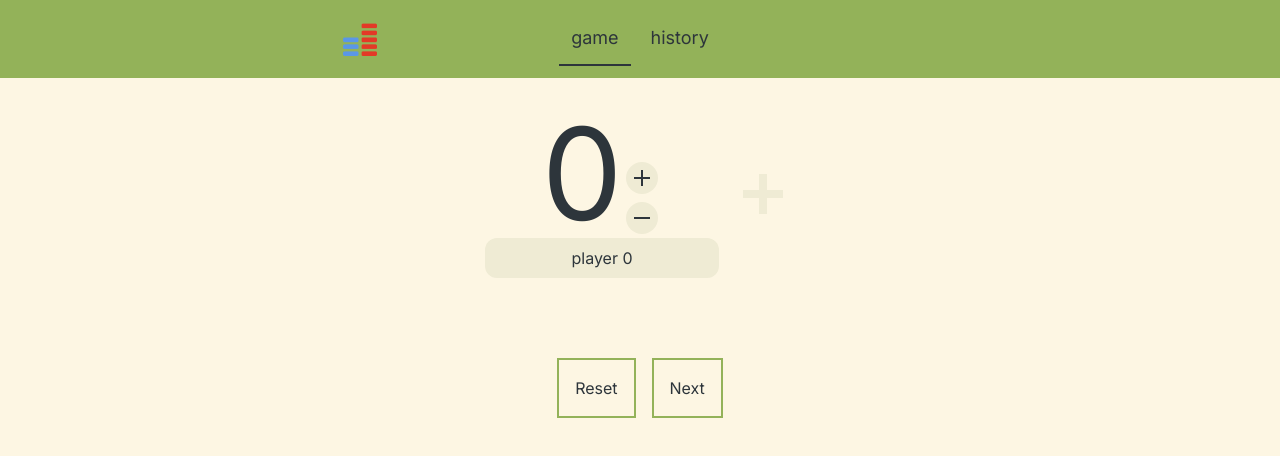
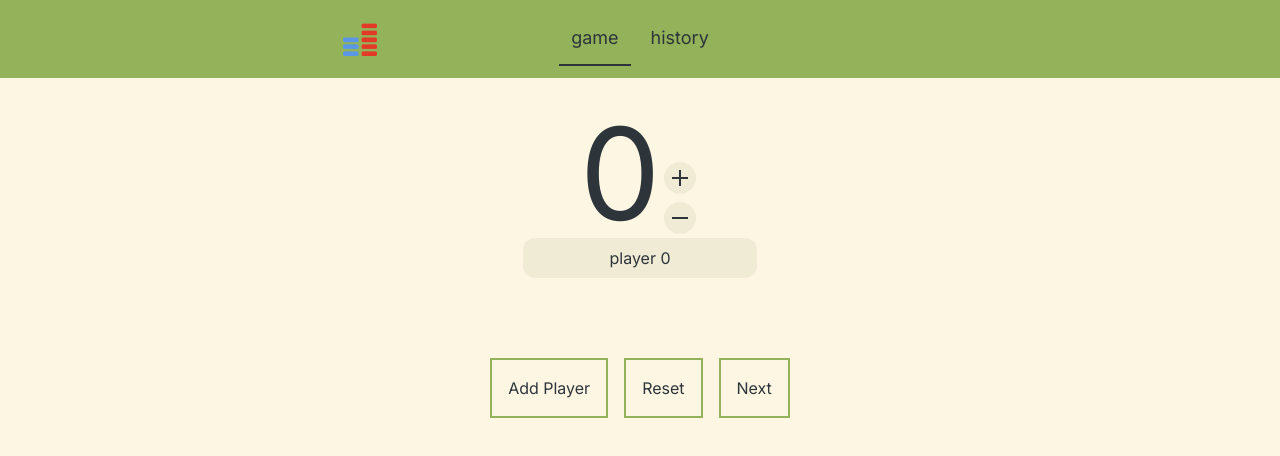
Before and after one commit to chrimora/tally, a Next.js app: page /tally/play/game in a window 1280 px wide. Shown: the top 456 px of the page. Built offline with nearby package versions, Linux system fonts and the light colour scheme.

Commit message:
move add player button

```diff
--- a/src/app/play/game/page.tsx
+++ b/src/app/play/game/page.tsx
@@ -132,24 +132,16 @@ function Game({ state_reset }: { state_reset: () => void }) {
             key={i}
           />
         ))}
-        {loadGroup == null && (
-          <span
-            className="
-            relative inline-block
-            h-14 w-14 m-1 align-middle rounded-full active:border-2 hover:border-2
-            active:border-accent-light dark:active:border-accent-dark hover:border-accent-light dark:hover:border-accent-dark
-            before:bg-bgdim-light after:bg-bgdim-light dark:before:bg-bgdim-dark dark:after:bg-bgdim-dark
-            before:absolute after:absolute
-            before:top-0 after:top-0 before:bottom-0 after:bottom-0 before:left-0 after:left-0 before:right-0 after:right-0
-            before:content-[''] after:content-['']
-            before:w-2 before:my-2 before:mx-auto
-            after:h-2 after:my-auto after:mx-2
-            "
-            onClick={() => addPlayer()}
-          ></span>
-        )}
       </div>
       <div>
+        {loadGroup == null && (
+          <button
+            className="p-4 mx-2 mt-20 border-2 border-accent-light dark:border-accent-dark active:bg-accent-light active:dark:bg-accent-dark hover:bg-accent-light hover:dark:bg-accent-dark"
+            onClick={() => addPlayer()}
+          >
+            Add Player
+          </button>
+        )}
         <button
           className="p-4 mx-2 mt-20 border-2 border-accent-light dark:border-accent-dark active:bg-accent-light active:dark:bg-accent-dark hover:bg-accent-light hover:dark:bg-accent-dark"
           onClick={() => reset()}
```
